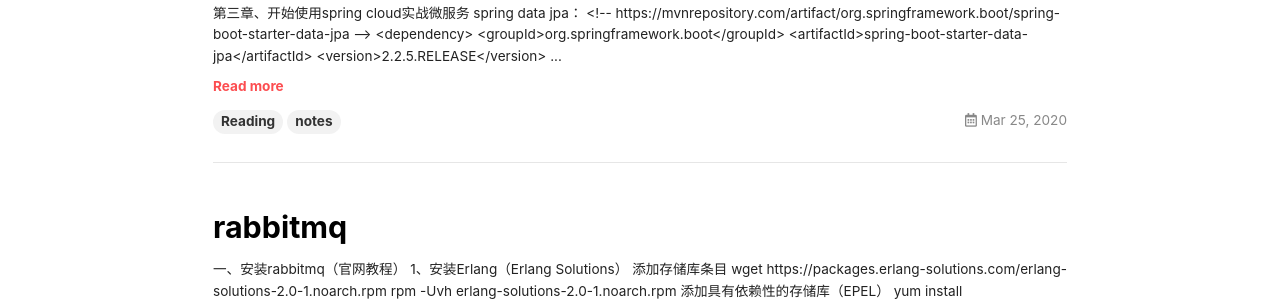
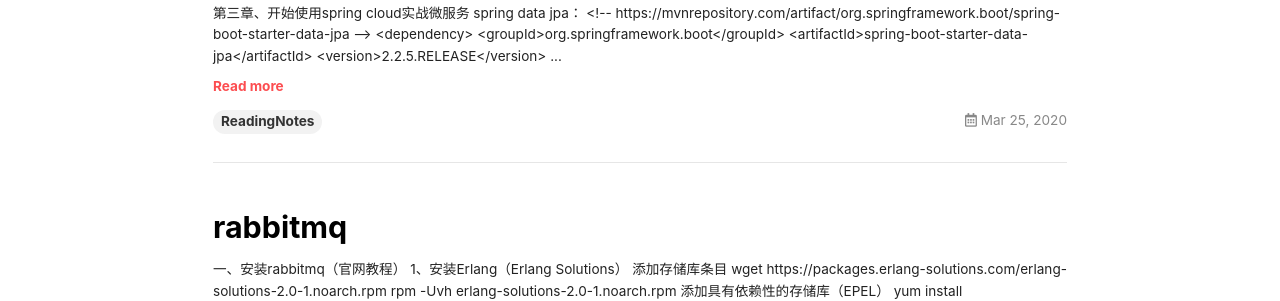
Before and after one commit to Edwardjph/Edwardjph.github.io, a Jekyll site: the page built from index.html, in a window 1280 px wide and 900 px high. Shown: the part 190-491 px from the top of the window. Built offline with Jekyll 4.4.1, drawn with Linux system fonts in a browser that asks for light colours; nearby versions of some CDN libraries; the list of posts is cut into pages by our own code.

Commit message:
Update 2020-03-25-springcloud-and-docker.md

```diff
--- a/_posts/2020-03-25-springcloud-and-docker.md
+++ b/_posts/2020-03-25-springcloud-and-docker.md
@@ -1,6 +1,6 @@
 ---
 title: springcloud and docker
-tags: Reading notes
+tags: ReadingNotes
 ---
 
 ### 第三章、开始使用spring cloud实战微服务
```
